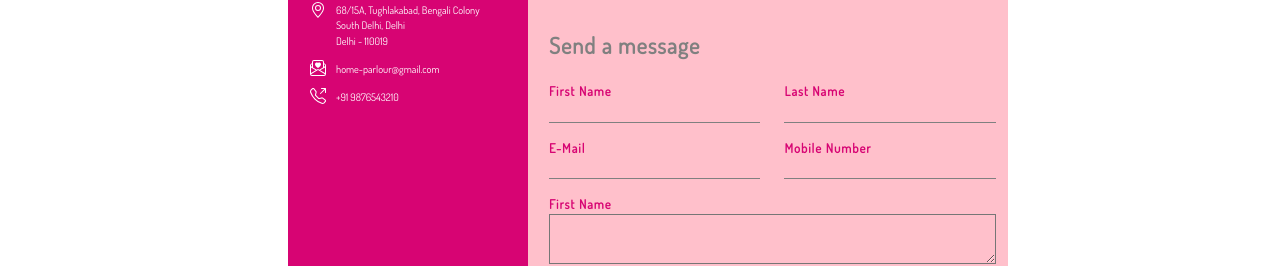
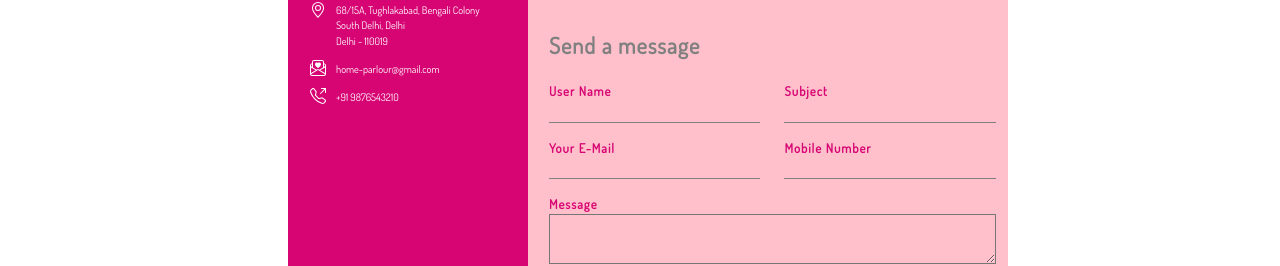
Before and after one commit to pratapbairagi/parlour, a React (Create React App) app: page /contact in a window 1280 px wide. Shown: the part 250-516 px from the top of the page. Built offline with nearby package versions, Linux system fonts and the light colour scheme.

Commit message:
added mail contact form function with mail service

```diff
--- a/package.json
+++ b/package.json
@@ -3,6 +3,7 @@
   "version": "0.1.0",
   "private": true,
   "dependencies": {
+    "@emailjs/browser": "^3.10.0",
     "@fontsource/dosis": "^4.5.10",
     "@testing-library/jest-dom": "^5.16.5",
     "@testing-library/react": "^13.4.0",
--- /dev/null
+++ b/src/components/atoms/successPopup.jsx
@@ -0,0 +1,15 @@
+
+
+const SuccessPopup = () => {
+    return(
+        <div className="container-fluid p-0" style={{position:"fixed", zIndex:"5", width:"100%", left:"0", height:"10vh", top:"0"}}>
+            <div className="row" style={{width:"100%", height:"100%"}}>
+                <div className="col col-10" style={{width:"100%", background:"green", display:"flex", justifyContent:"center", alignItems:"center", height:"100%"}}>
+                    <h3 style={{fontWeight:"900", color:"white", letterSpacing:"1px", textAlign:"center"}}>Message Sent Successfully !</h3>
+                </div>
+            </div>
+        </div>
+    )
+}
+
+export default SuccessPopup
--- a/src/pages/contact/contact.jsx
+++ b/src/pages/contact/contact.jsx
@@ -1,51 +1,87 @@
+import { useRef } from "react"
 import "./contact.css"
-import FilledUnformation from "./filledInformation_card"
+import FilledUnformation from "./filledInformation_card";
+import emailjs from '@emailjs/browser';
+import { useState } from "react";
+import SuccessPopup from "../../components/atoms/successPopup";
+import { useEffect } from "react";
+
 
 const Contacts = () => {
+
+    const form = useRef()
+    const [success, setSuccess] = useState(false)
+
+    useEffect(()=>{
+        if(success == true){
+            setTimeout(()=>{
+                setSuccess(false)
+            },2000)
+        }
+    },[success])
+
+    const sendMail = (e) => {
+        e.preventDefault();
+
+        emailjs.sendForm('service_parlour', 'template_bthp4lm', form.current, 'RHLBORJ6kbGnt_Wnq')
+            .then((result) => {
+                // console.log(result.text);
+                // console.log("message sent successfully !")
+                if (result.text == "OK") {
+                    return setSuccess(true)
+                }
+                e.target.reset()
+            }, (error) => {
+                // console.log(error.text);
+            });
+    }
     return (
         <div className="container-fluid contact-container">
+            {success == true && <SuccessPopup success={success}/>}
             <h2 className="">Contact</h2>
             <div className="row-container">
 
 
 
-                <form className="contact-form ">
-                    <FilledUnformation/>
+                <form ref={form} onSubmit={sendMail} className="contact-form ">
+                    <FilledUnformation />
                     <div className="row">
                         <span className="contact-header">
                             <h5>Send a message</h5>
                         </span>
                         <div className="col col-12 col-sm-12 col-md-6 col-lg-6 col-xl-6">
-                            <label htmlFor="">First Name</label>
-                            <input type="text" name="" id="" />
+                            <label htmlFor="">User Name</label>
+                            <input type="text" name="user_name" id="" />
                         </div>
 
                         <div className="col col-12 col-sm-12 col-md-6 col-lg-6 col-xl-6">
-                            <label htmlFor="">Last Name</label>
-                            <input type="text" name="" id="" />
+                            <label htmlFor="">Subject</label>
+                            <input type="text" name="user_subject" id="" />
                         </div>
 
                         <div className="col col-12 col-sm-12 col-md-6 col-lg-6 col-xl-6">
-                            <label htmlFor="">E-Mail</label>
-                            <input type="mail" name="" id="" />
+                            <label htmlFor="">Your E-Mail</label>
+                            <input type="email" name="user_email" id="" />
                         </div>
 
                         <div className="col col-12 col-sm-12 col-md-6 col-lg-6 col-xl-6">
                             <label htmlFor="">Mobile Number</label>
-                            <input type="tel" name="" id="" />
+                            <input type="tel" name="user_number" id="" />
                         </div>
 
                         <div className="col col-12 col-sm-12 col-md-12 col-lg-12 col-xl-12">
-                            <label htmlFor="">First Name</label>
-                            <textarea type="text" name="" id="" />
+                            <label htmlFor="">Message</label>
+                            <textarea type="text" name="message" id="" />
                         </div>
 
                         <span className="mt-2">
-                            <button className="" style={{ padding: "5px 24px", fontSize: "80%", border: "none", background: "rgb(215, 4, 115)", color: "white", fontWeight: "600", letterSpacing: "1px" }}>SEND</button>
+                            <button className="" type="submit" style={{ padding: "5px 24px", fontSize: "80%", border: "none", background: "rgb(215, 4, 115)", color: "white", fontWeight: "600", letterSpacing: "1px" }}>SEND</button>
                         </span>
                     </div>
                 </form>
             </div>
+            {/* <ContactUs /> */}
+            {/* <a href="mailto:`{pratapbairagi4cgshop@gmail.com}`?subject={subject}&body={body}">Click to Send an Email</a> */}
         </div>
     )
 }
```
Also changed, not shown: 1 other file (tests, documents, lock files or other folders).
